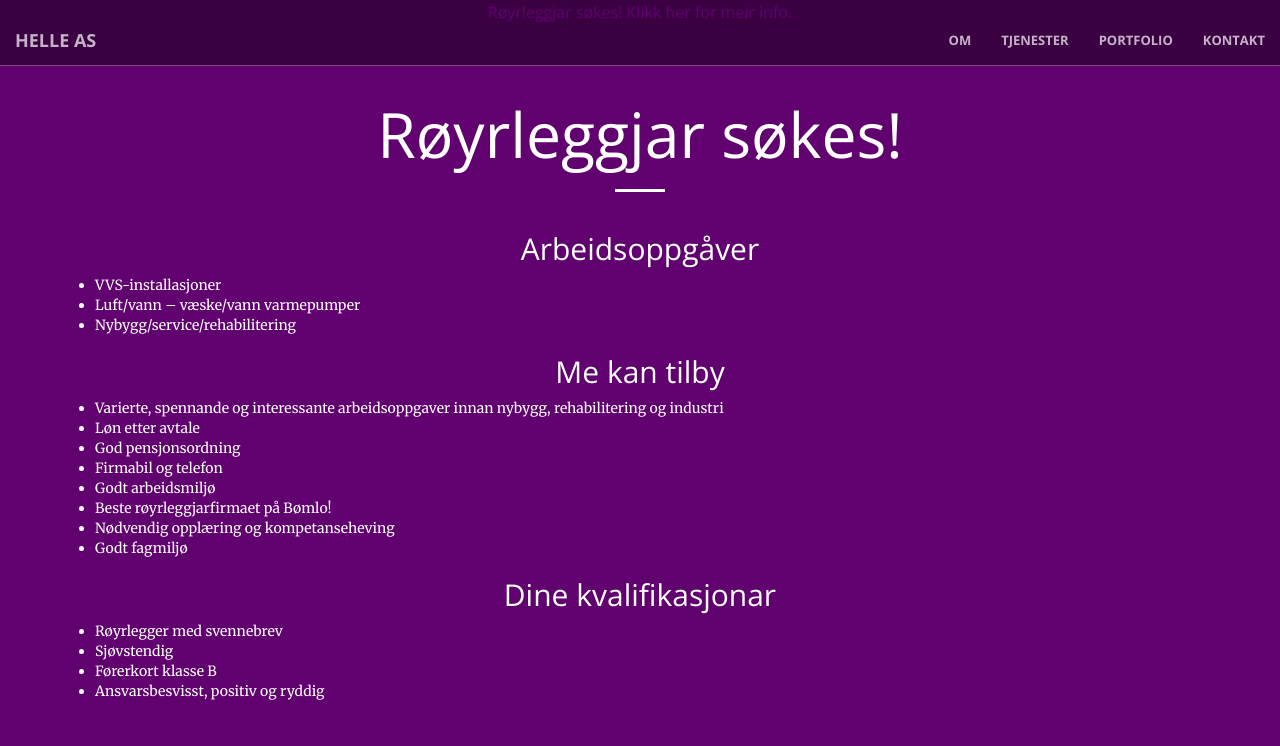
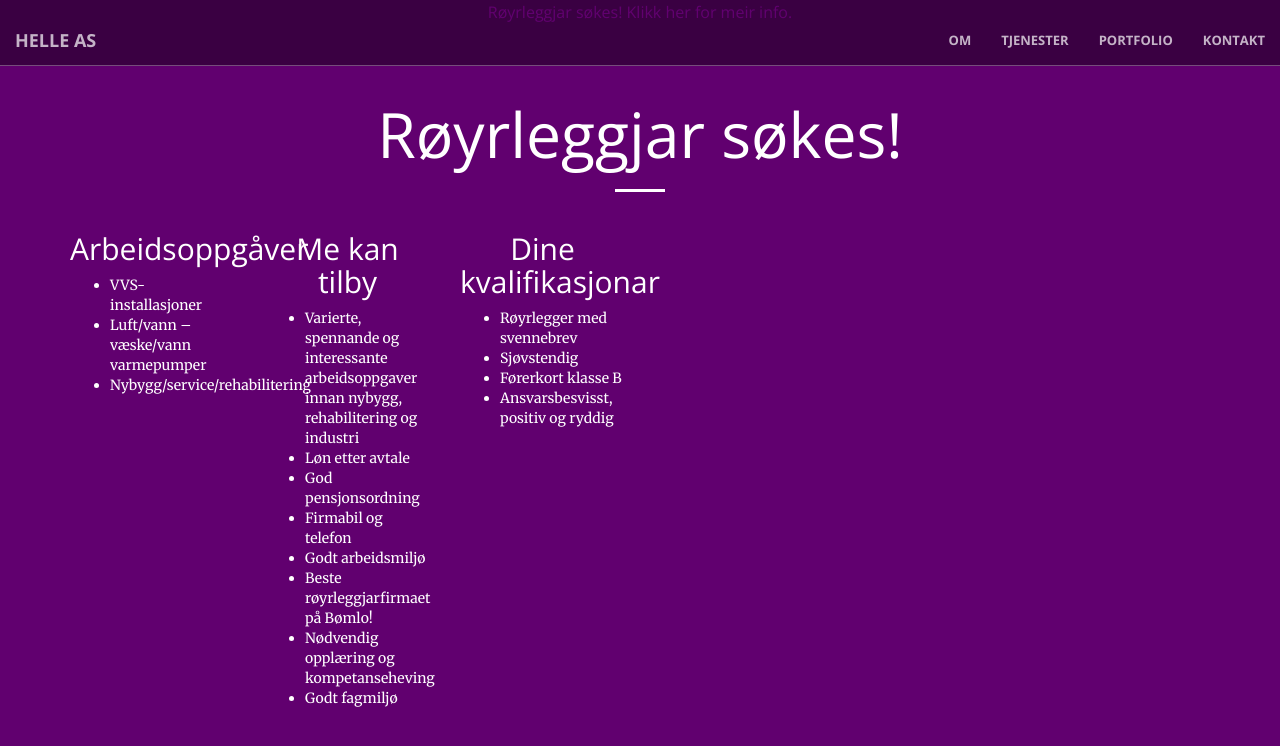
Before and after one commit to adriah/pro-ror, a Jekyll site: the page built from hire.html, in a window 1280 px wide and 900 px high. Shown: the top 746 px of the window. Built offline with Jekyll 4.4.1, drawn with Linux system fonts in a browser that asks for light colours.

Commit message:
Fix grid

```diff
--- a/_includes/hire_text.html
+++ b/_includes/hire_text.html
@@ -9,7 +9,7 @@
     </div>
     <div class="container">
         <div class="row">
-            <div class="col text-center">
+            <div class="col col-lg-2 text-center">
 				<h2>Arbeidsoppgåver</h2>
 				<ul class="text-left">
 					<li>VVS-installasjoner</li>
@@ -17,7 +17,7 @@
 					<li>Nybygg/service/rehabilitering</li>
 				</ul>
             </div>
-            <div class="col text-center">
+            <div class="col col-lg-2 text-center">
 				<h2>Me kan tilby</h2>
 				<ul class="text-left">
 					<li>Varierte, spennande og interessante arbeidsoppgaver innan nybygg, rehabilitering og industri</li>
@@ -30,7 +30,7 @@
 					<li>Godt fagmiljø</li>
 				</ul>
             </div>
-            <div class="col text-center">
+            <div class="col col-lg-2 text-center">
 				<h2>Dine kvalifikasjonar</h2>
 				<ul class="text-left">
 					<li>Røyrlegger med svennebrev</li>
```
